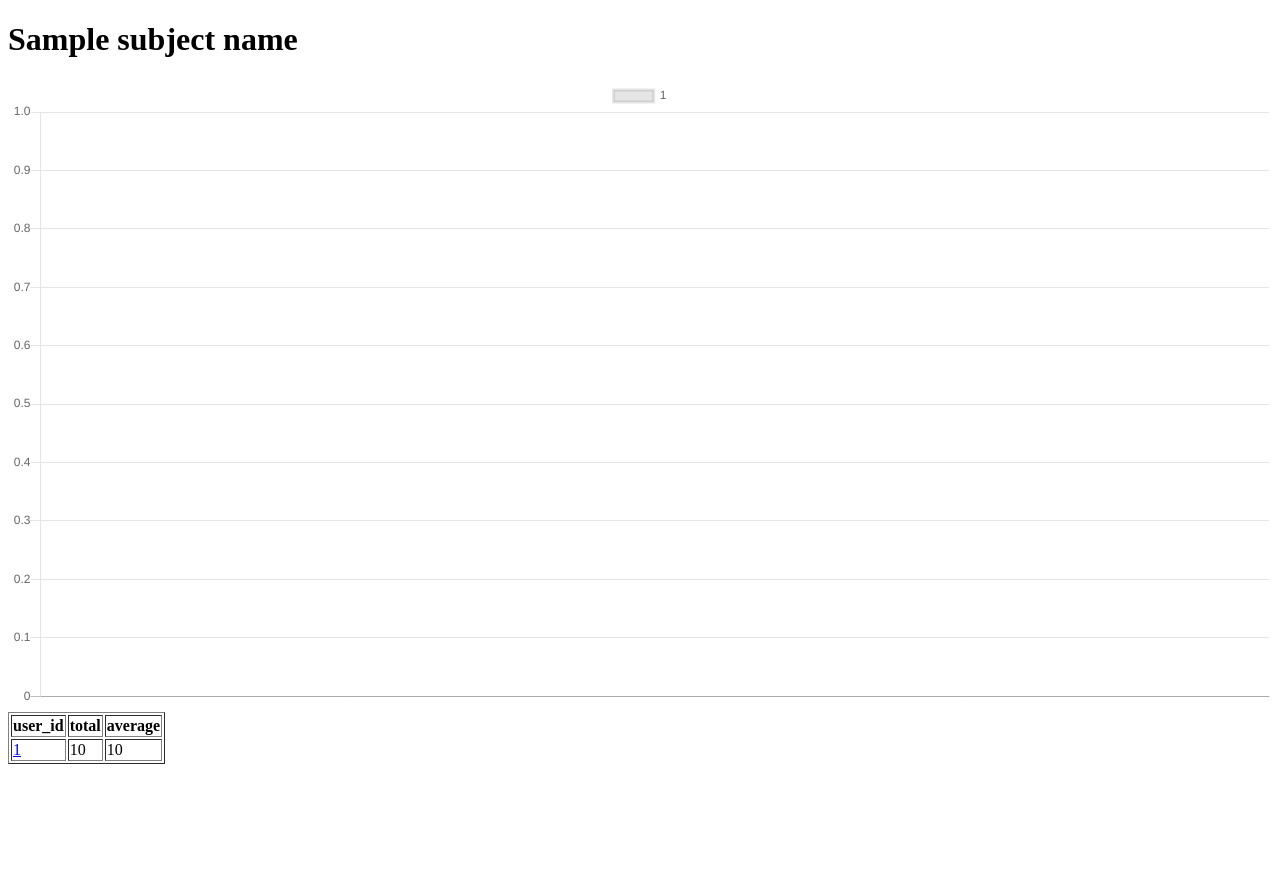
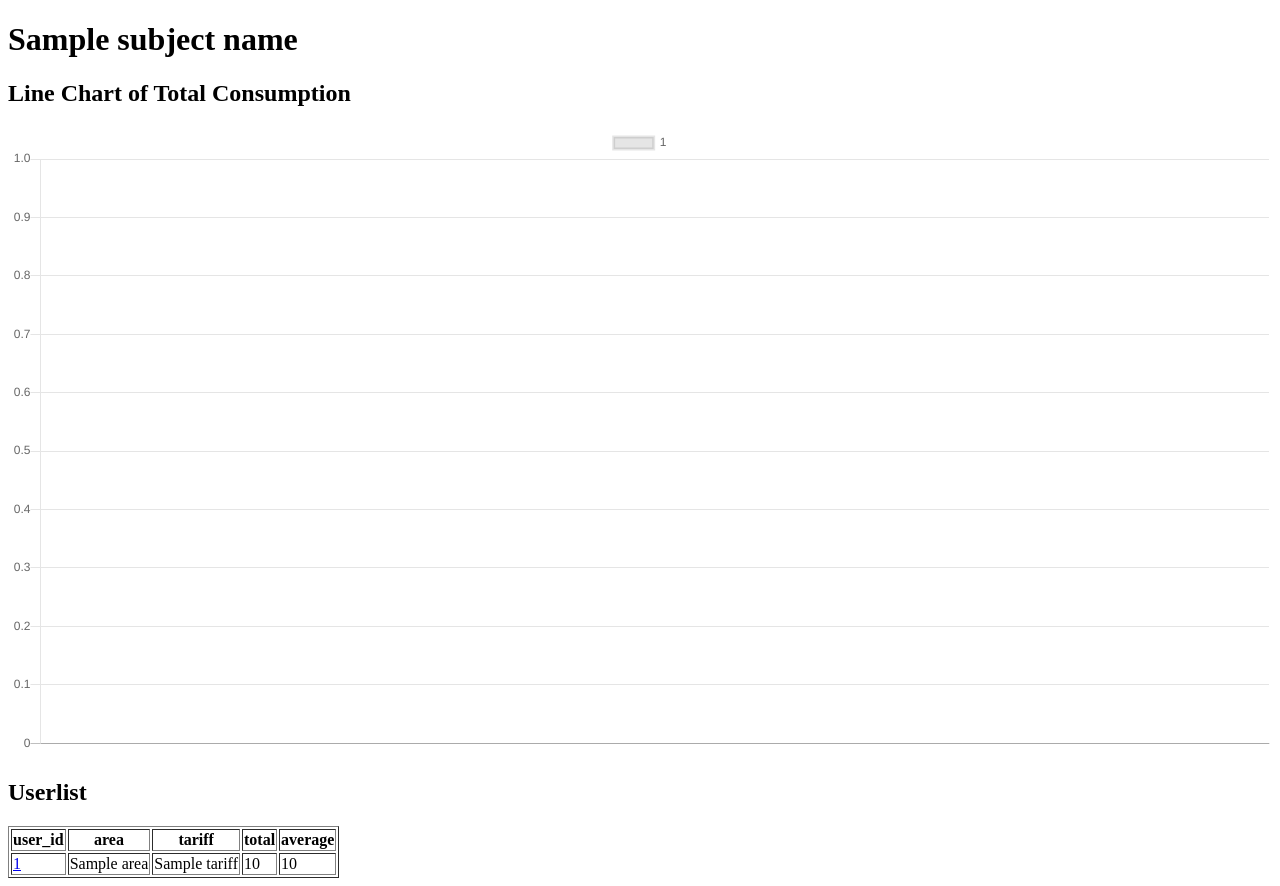
Before and after one commit to camenergydatalab/smap-coding-challenge, a Django app: template dashboard/consumption/templates/consumption/summary.html in a window 1280 px wide. Before the commit the page ends 764 px from the top, so only its background shows below. Run offline with Django 3.2, Linux system fonts and the light colour scheme; the template is opened without the code that fills it: most values are stand-ins (such as "Sample title", 1, 10 or a date in 2020); some libraries are stand-ins or nearby versions.

Commit message:
Fix summary page's design

```diff
--- a/dashboard/consumption/models.py
+++ b/dashboard/consumption/models.py
@@ -12,6 +12,9 @@ class UserReport(models.Model):
     tariff = models.CharField(max_length=8)
     consumption_total = models.FloatField(default=0)
     consumption_avg = models.FloatField(default=0)
+
+    class Meta:
+        ordering = ["user_id"]
 
     def __str__(self):
         return self.user_id
--- a/dashboard/consumption/templates/consumption/summary.html
+++ b/dashboard/consumption/templates/consumption/summary.html
@@ -1,6 +1,8 @@
 {% extends 'consumption/layout.html' %} {% block content %}
 
 <h1>{{ subject_name }}</h1>
+
+<h2>Line Chart of Total Consumption</h2>
 
 <canvas id="consumptionChart"></canvas>
 <script type="text/javascript">
@@ -21,19 +23,25 @@
   });
 </script>
 
+<h2>Userlist</h2>
+
 <table border="1">
   <tr>
     <th>user_id</th>
+    <th>area</th>
+    <th>tariff</th>
     <th>total</th>
     <th>average</th>
   </tr>
   {% for item in object_list %}
   <tr>
     <td>
-      <a href="#">{{ item.user_id }}</a>
+      <a href="/detail/{{ item.id }}">{{ item.user_id }}</a>
     </td>
-    <td>{{ item.consumption_total }}</td>
-    <td>{{ item.consumption_avg }}</td>
+    <td>{{ item.area }}</td>
+    <td>{{ item.tariff }}</td>
+    <td>{{ item.consumption_total | floatformat }}</td>
+    <td>{{ item.consumption_avg | floatformat }}</td>
   </tr>
   {% endfor %}
 </table>
```
